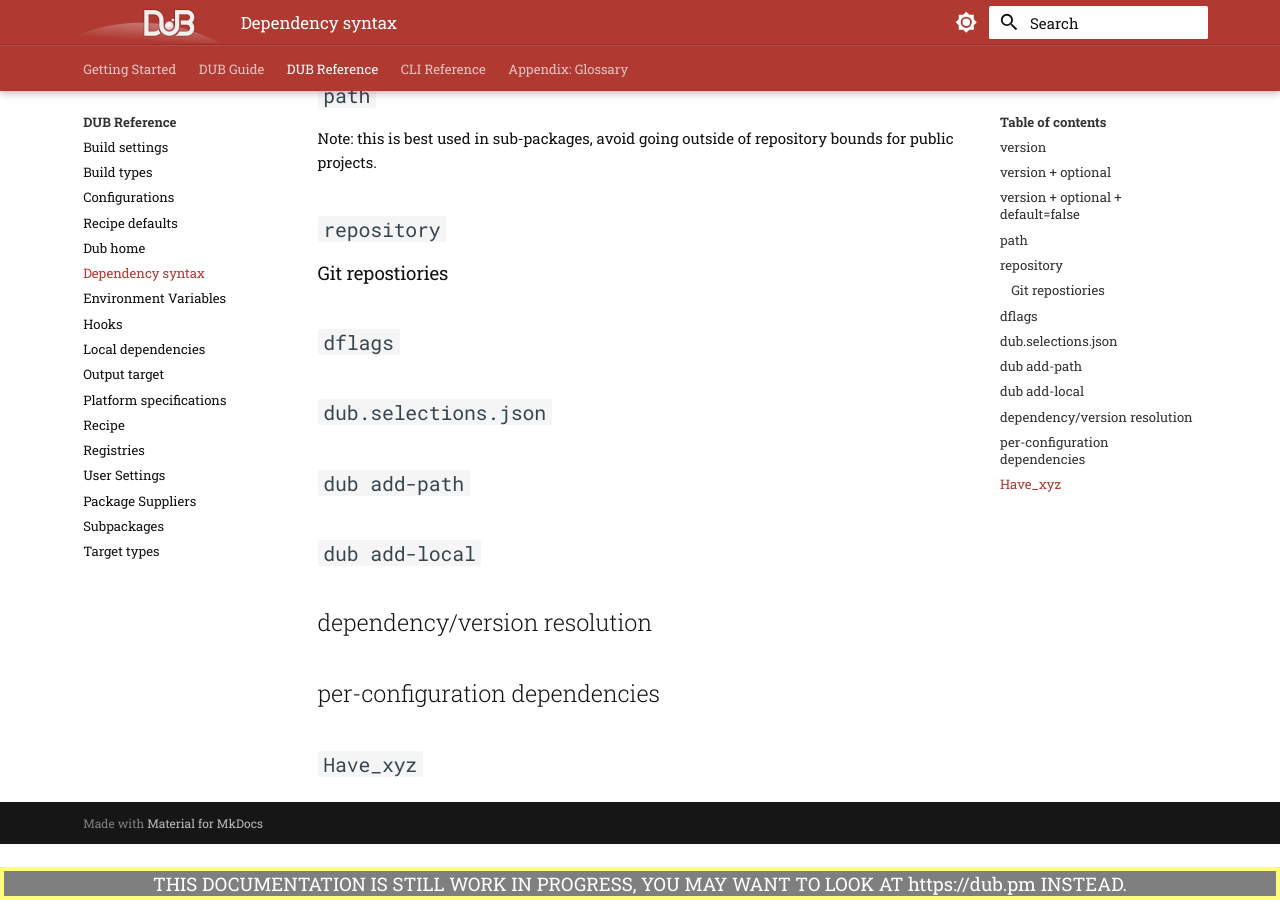
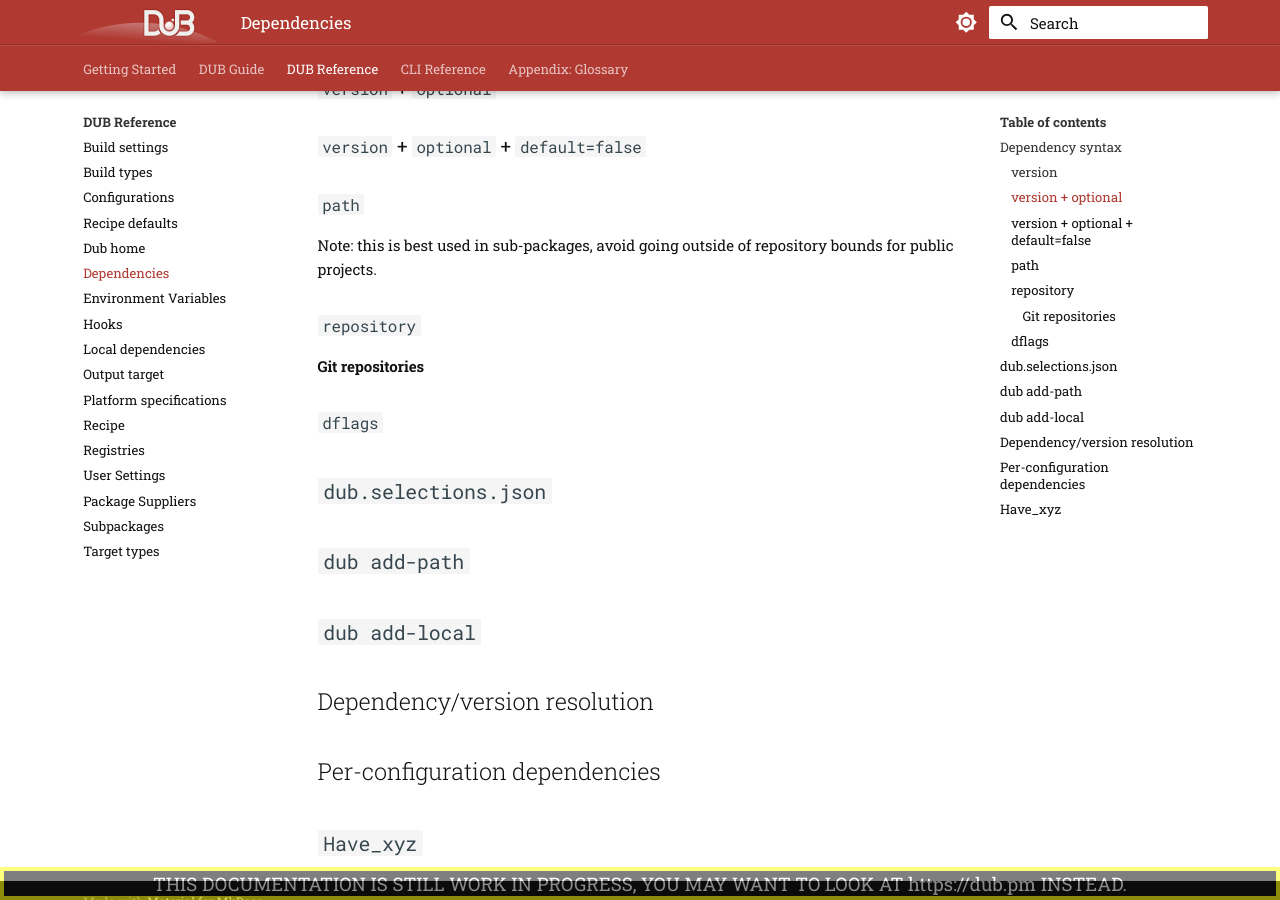
Before and after one commit to WebFreak001/dub-docs-v2, an MkDocs documentation site: the page built from docs/dub-reference/dependencies.md, in a window 1280 px wide and 900 px high, scrolled down 930 px. Built offline with MkDocs 1.6.1 and Material for MkDocs 9.7.7, drawn with Linux system fonts in a browser that asks for light colours; comment, search, counter and statistics services are not loaded; some of the changed text lies outside the part shown.

Commit message:
Rework heading levels & add 2 links

```diff
--- a/docs/dub-reference/dependencies.md
+++ b/docs/dub-reference/dependencies.md
@@ -1,6 +1,12 @@
-# Dependency syntax
+# Dependencies
 
-## `version`
+See also [build dependencies](./build_settings.md#dependencies).
+
+WIP - see <https://github.com/WebFreak001/dub-docs-v2/issues/12>.
+
+## Dependency syntax
+
+### `version`
 
 See [version specifiers](./build_settings#version-specifiers).
 
@@ -20,18 +26,19 @@ See [version specifiers](./build_settings#version-specifiers).
 | `version=">=0.1.0 <1.0.0"` |              |        | ✓      | ✓      |        |        |
 | `version="<2.0.0"`         |              | ✓      | ✓      | ✓      | ✓      |        |
 
-## `version` + `optional`
-## `version` + `optional` + `default=false`
-## `path`
+### `version` + `optional`
+### `version` + `optional` + `default=false`
+### `path`
 
 Note: this is best used in sub-packages, avoid going outside of repository bounds for public projects.
 
-## `repository`
-### Git repostiories
-## `dflags`
+### `repository`
+#### Git repositories
+
+### `dflags`
 ## `dub.selections.json`
 ## `dub add-path`
 ## `dub add-local`
-## dependency/version resolution
-## per-configuration dependencies
+## Dependency/version resolution
+## Per-configuration dependencies
 ## `Have_xyz`
```
